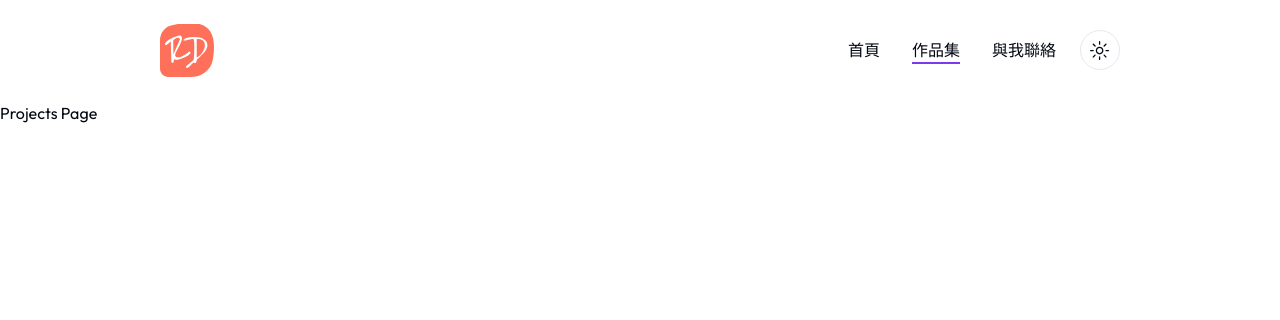
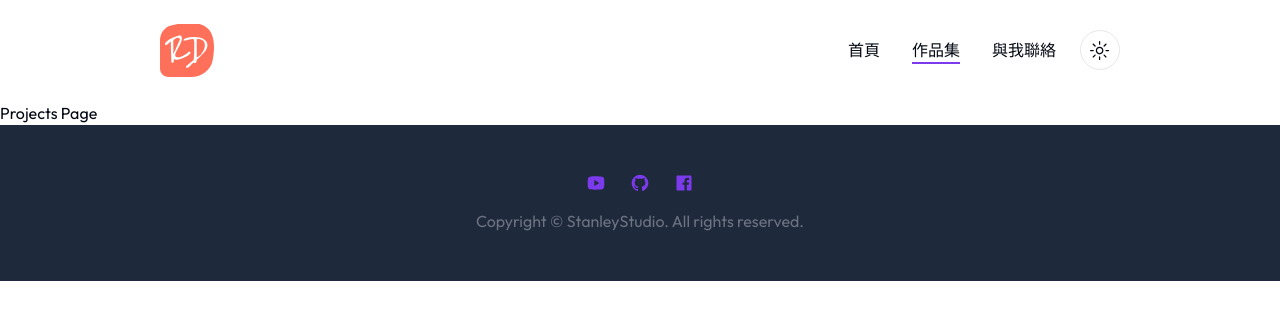
Before and after one commit to StanleyYeh/Stanley-Portfolio, a Next.js app: page /projects in a window 1280 px wide. Shown: the top 320 px of the page. Built offline with nearby package versions, Linux system fonts and the light colour scheme.

Commit message:
#9-#10-CTA-Footer

```diff
--- a/app/page.js
+++ b/app/page.js
@@ -3,6 +3,7 @@
 import Services from "@/components/Services";
 import Work from "@/components/Work";
 import Reviews from "@/components/Reviews";
+import Cta from "@/components/Cta";
 
 export default function Home() {
   return (
@@ -12,6 +13,7 @@
       <Services />
       <Work />
       <Reviews />
+      <Cta />
     </main>
   );
 }
--- a/app/template.js
+++ b/app/template.js
@@ -28,7 +28,7 @@
         className='fixed z-50 bg-primary w-1 top-0 right-0
         bottom-0 transition-all duration-700'
       ></span>
-      <div className='h-[4000px]'></div>
+      {/* <div className='h-[4000px]'></div> */}
     </>
   );
 }
--- /dev/null
+++ b/components/Cta.js
@@ -0,0 +1,18 @@
+import { Button } from "./ui/button";
+import Link from 'next/link'
+
+export default function Cta() {
+  return (
+    <section className="py-24 bg-slate-50 dark:bg-secondary/40">
+      <div className=" container mx-auto">
+        <div className=" flex flex-col items-center">
+          <h2 className="h2 max-w-xl text-center mb-8">準備好翻轉你的創意了嗎? <span className="inline-block">讓我來幫助你吧!</span>
+          </h2>
+          <Link href='/contact'>
+            <Button>聯絡我</Button>
+          </Link>
+        </div>
+      </div>
+    </section>
+  );
+}
--- a/components/Footer.js
+++ b/components/Footer.js
@@ -1,7 +1,21 @@
+import Socials from "./Socials";
+
 export default function Footer() {
   return (
-    <footer>
-      Footer
+    <footer className=" bg-slate-800 py-12">
+      <div className=" container mx-auto">
+        <div className="flex flex-col items-center">
+          {/* Socials */}
+          <Socials
+            containerStyles='flex gap-x-6 mx-auto xl:mx-0 mb-4'
+            iconsStyles='text-primary dark:text-white/70 text-[20px]
+            hover:text-white dark:hover:text-primary trasition-all' />
+          {/* Copyright */}
+          <div className="text-muted-foreground">
+            Copyright &copy; StanleyStudio. All rights reserved.
+          </div>
+        </div>
+      </div>
     </footer>
   );
 }
```
